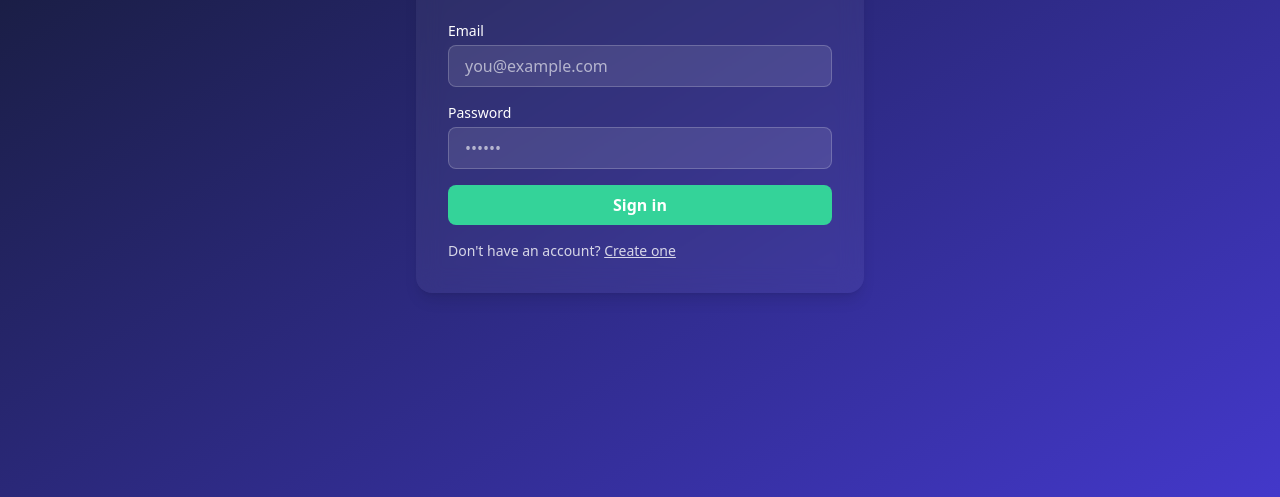
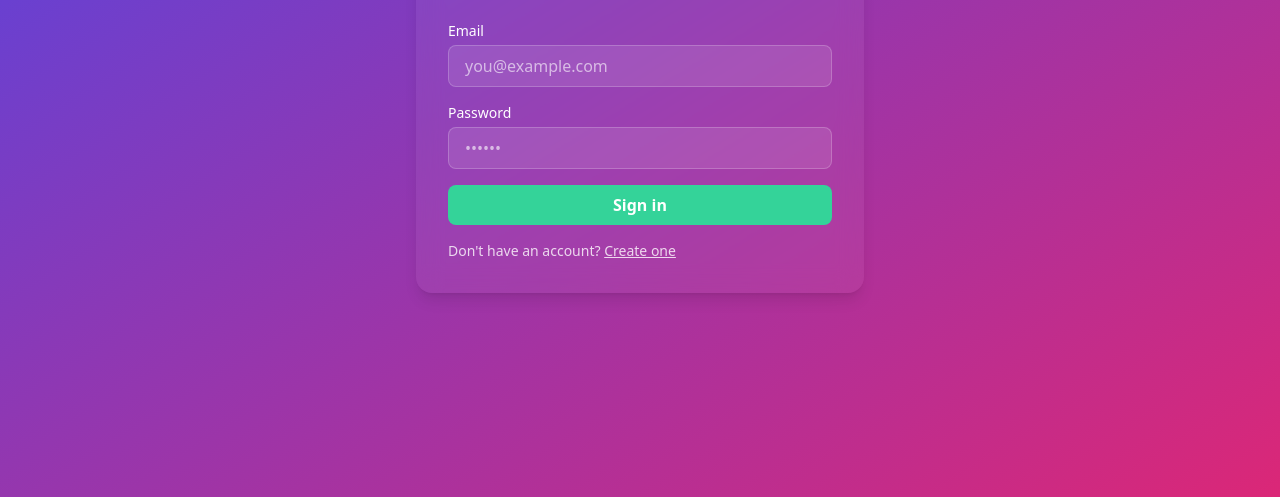
Before and after one commit to umarrajput1613/auth-signupflow, a website with bundled scripts: page login.html in a window 1280 px wide. Shown: the part 303-800 px from the top of the page. Built offline with nearby package versions, Linux system fonts and the light colour scheme; no server answers.

Commit message:
Update login.html

```diff
--- a/login.html
+++ b/login.html
@@ -5,7 +5,7 @@
   <title>Login</title>
   <script src="https://cdn.tailwindcss.com"></script>
 </head>
-<body class="min-h-screen bg-gradient-to-br from-gray-900 to-indigo-700 flex items-center justify-center p-6">
+<body class="min-h-screen bg-gradient-to-br from-indigo-600 to-pink-600 flex items-center justify-center p-6">
   <div class="w-full max-w-md bg-white/5 backdrop-blur-md p-8 rounded-2xl text-white shadow-lg">
     <h2 class="text-3xl font-semibold mb-2">Welcome Back</h2>
     <p class="text-sm text-white/80 mb-6">Sign in to continue</p>
```
